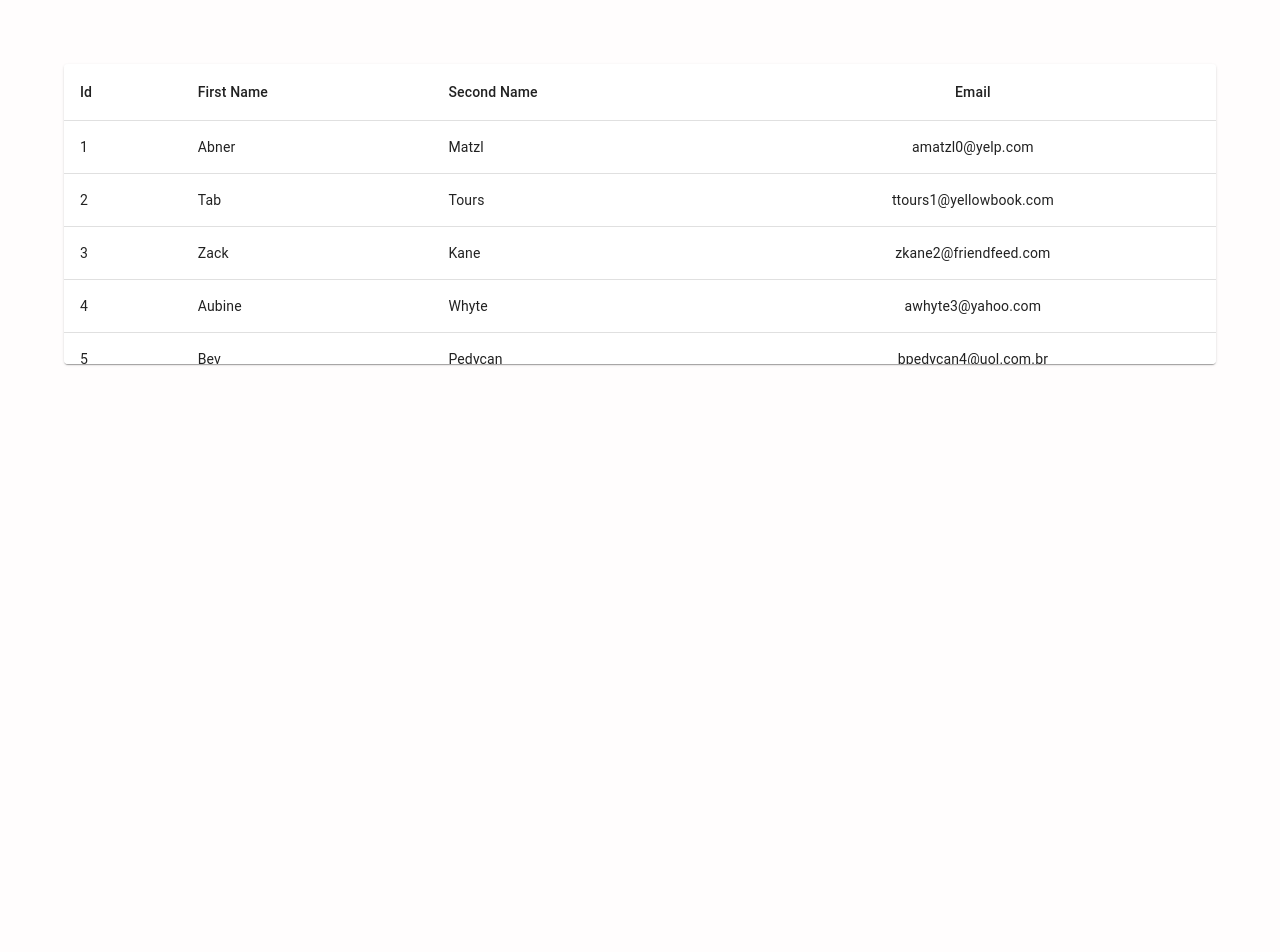
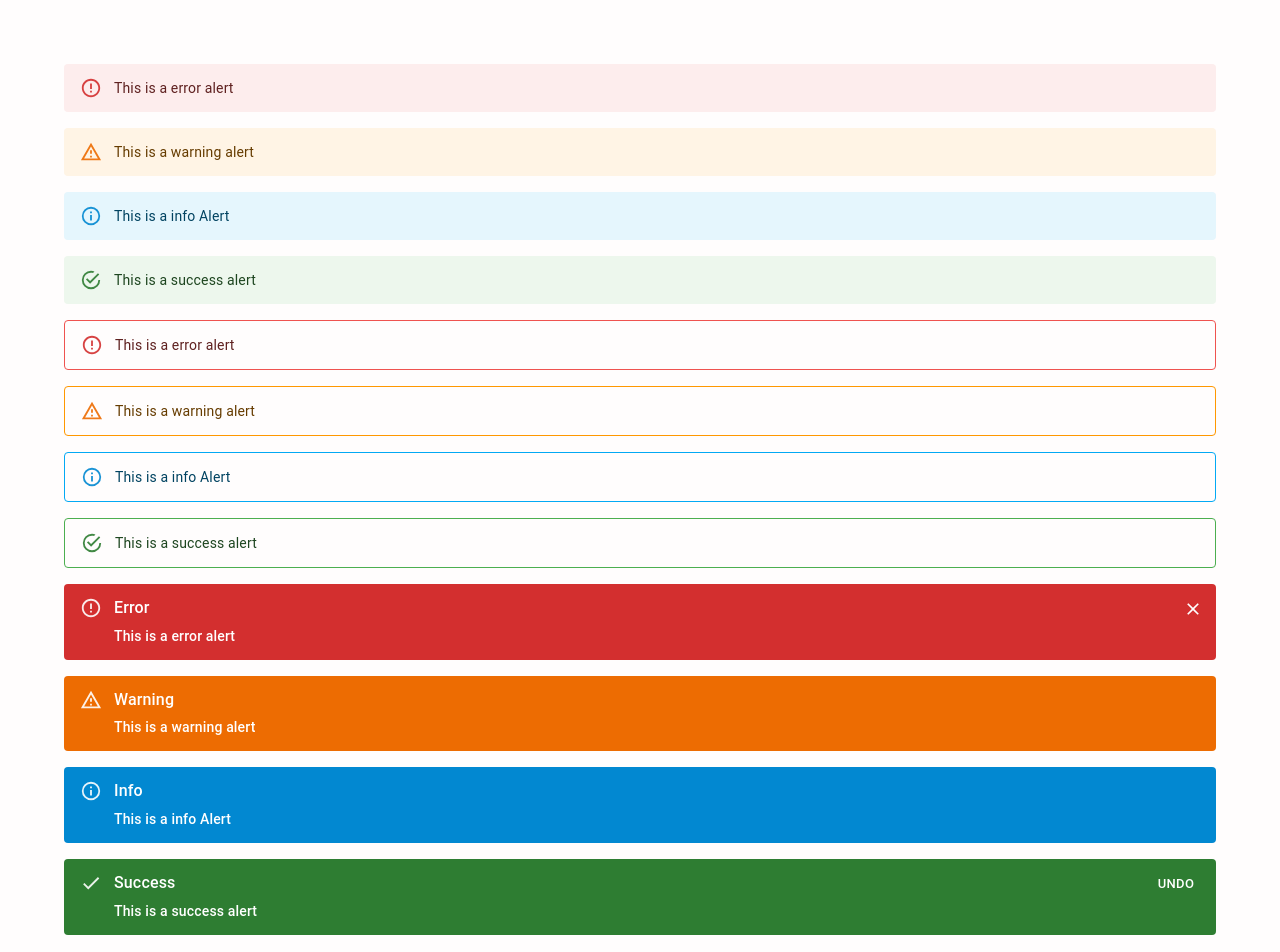
Before and after one commit to rahmanizum/Material-UI-Learning, a React (Create React App) app: page / in a window 1280 px wide. Shown: the top 952 px of the page. Before the commit the page ends 800 px from the top, so only its background shows below. Built offline with nearby package versions, Linux system fonts and the light colour scheme.

Commit message:
Mui Alert

```diff
--- a/src/App.js
+++ b/src/App.js
@@ -23,7 +23,8 @@
 // import MuiList from './components/MuiList'
 // import MuiChip from "./components/MuiChip";
 // import MuiTooltip from "./components/MuiTooltip";
-import MuiTable from "./components/MuiTable";
+// import MuiTable from "./components/MuiTable";
+import MuiAlert from "./components/MuiAlert";
 function App() {
   return (
     <div className="App">
@@ -51,7 +52,8 @@
       {/* <MuiList/> */}
       {/* <MuiChip/> */}
       {/* <MuiTooltip/> */}
-      <MuiTable/>
+      {/* <MuiTable/> */}
+      <MuiAlert/>
 
     </div>
   );
--- /dev/null
+++ b/src/components/MuiAlert.jsx
@@ -0,0 +1,54 @@
+import React from "react";
+import { Stack, Alert, AlertTitle ,Button} from "@mui/material";
+import CheckIcon from "@mui/icons-material/Check";
+const MuiAlert = () => {
+  return (
+    <Stack spacing={2}>
+      <Alert severity="error"> This is a error alert </Alert>
+      <Alert severity="warning"> This is a warning alert </Alert>
+      <Alert severity="info"> This is a info Alert </Alert>
+      <Alert severity="success"> This is a success alert </Alert>
+
+
+      <Alert variant="outlined" severity="error">
+        {" "}
+        This is a error alert{" "}
+      </Alert>
+      <Alert variant="outlined" severity="warning">
+        {" "}
+        This is a warning alert{" "}
+      </Alert>
+      <Alert variant="outlined" severity="info">
+        {" "}
+        This is a info Alert{" "}
+      </Alert>
+      <Alert variant="outlined" severity="success">
+        {" "}
+        This is a success alert{" "}
+      </Alert>
+
+
+      <Alert variant="filled" severity="error" onClose={()=>alert('close alert')}>
+        <AlertTitle>Error</AlertTitle> This is a error alert{" "}
+      </Alert>
+      <Alert variant="filled" severity="warning">
+        <AlertTitle>Warning</AlertTitle> This is a warning alert{" "}
+      </Alert>
+      <Alert variant="filled" severity="info">
+        <AlertTitle>Info</AlertTitle> This is a info Alert{" "}
+      </Alert>
+      <Alert
+        variant="filled"
+        severity="success"
+        icon={<CheckIcon fontSize="inherit" />}
+        action = {
+            <Button color="inherit" size="small">Undo</Button>
+        }
+      >
+        <AlertTitle>Success</AlertTitle> This is a success alert{" "}
+      </Alert>
+    </Stack>
+  );
+};
+
+export default MuiAlert;
```
